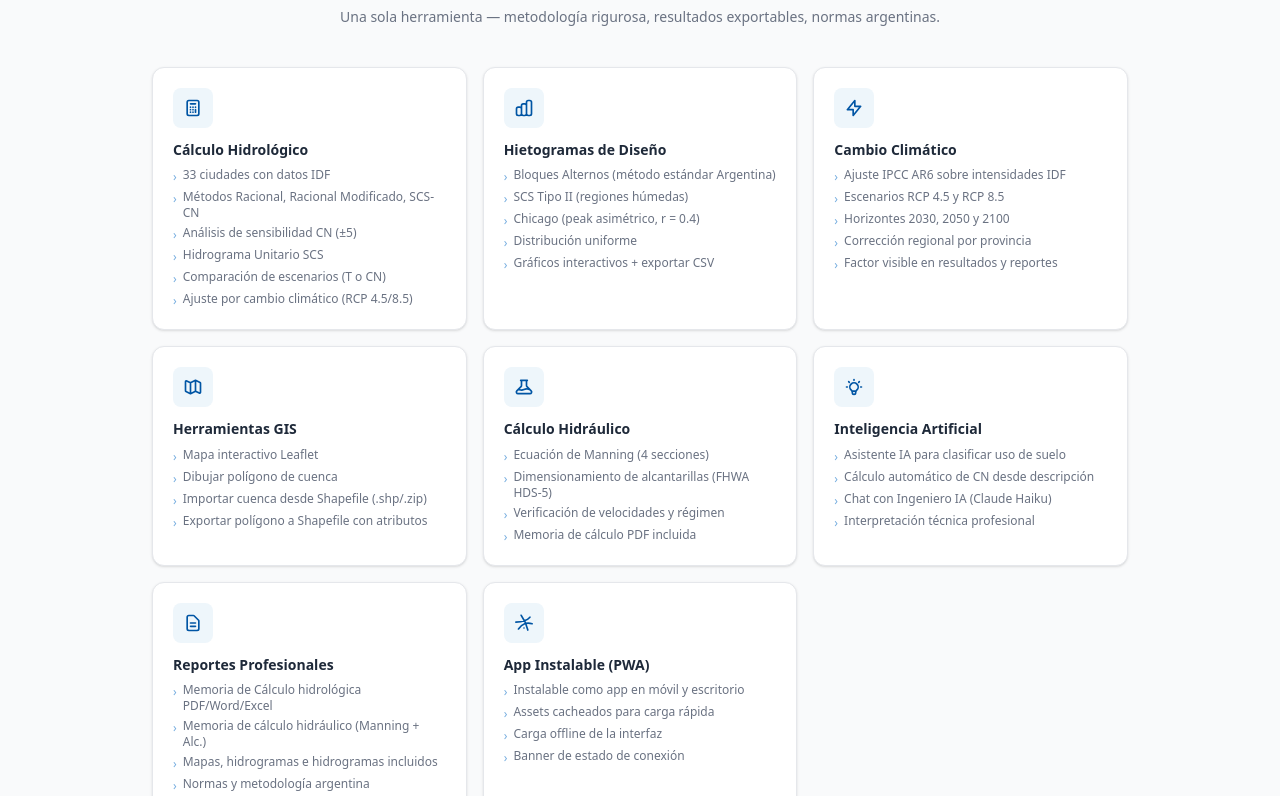
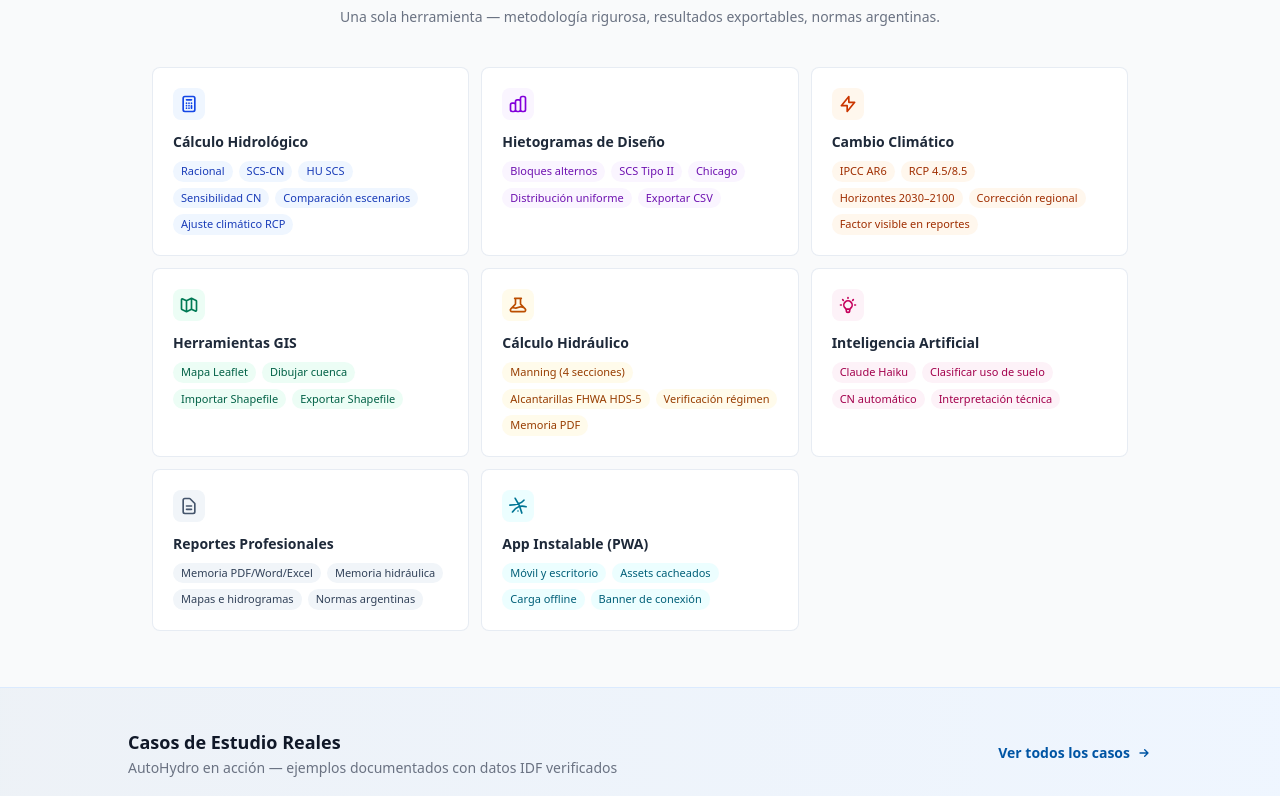
Before and after one commit to ammarmahfoud90/autohydro-argentina, a React (Vite) app in the folder frontend/: page / in a window 1280 px wide. Shown: the part 1184-1980 px from the top of the page. Built offline with nearby package versions, Linux system fonts and the light colour scheme; no server answers.

Commit message:
feat: redesign feature cards with color-coded identity
Co-Authored-By: Claude Sonnet 4.6 <noreply@anthropic.com>

```diff
--- a/frontend/src/pages/Home.tsx
+++ b/frontend/src/pages/Home.tsx
@@ -29,24 +29,27 @@ const IconClimate = () => (
 interface FeatureCardProps {
   icon: React.ReactNode;
   title: string;
-  items: string[];
+  highlights: string[];
+  iconBg: string;
+  iconColor: string;
+  tagBg: string;
+  tagText: string;
 }
 
-function FeatureCard({ icon, title, items }: FeatureCardProps) {
+function FeatureCard({ icon, title, highlights, iconBg, iconColor, tagBg, tagText }: FeatureCardProps) {
   return (
-    <div className="group rounded-xl border border-gray-200 bg-white p-5 shadow-sm hover:shadow-md hover:-translate-y-0.5 transition-all">
-      <div className="w-10 h-10 rounded-lg bg-[#EEF6FB] flex items-center justify-center mb-3 text-[#0055A4]">
+    <div className="rounded-lg border border-slate-200/80 bg-white p-5 hover:shadow-md hover:border-slate-300 transition-all">
+      <div className={`w-8 h-8 rounded-lg ${iconBg} ${iconColor} flex items-center justify-center mb-3`}>
         {icon}
       </div>
-      <h3 className="font-bold text-gray-800 mb-2 text-sm leading-snug">{title}</h3>
-      <ul className="space-y-1">
-        {items.map((item) => (
-          <li key={item} className="flex items-start gap-1.5 text-xs text-gray-500">
-            <span className="text-[#74ACDF] mt-0.5 shrink-0">›</span>
-            {item}
-          </li>
+      <h3 className="font-semibold text-gray-800 mb-2.5 text-sm leading-snug">{title}</h3>
+      <div className="flex flex-wrap gap-1.5">
+        {highlights.map((h) => (
+          <span key={h} className={`text-[11px] font-medium px-2 py-0.5 rounded-full ${tagBg} ${tagText}`}>
+            {h}
+          </span>
         ))}
-      </ul>
+      </div>
     </div>
   );
 }
@@ -112,86 +115,74 @@ const FEATURES: FeatureCardProps[] = [
   {
     icon: <IconCalc />,
     title: 'Cálculo Hidrológico',
-    items: [
-      `${IDF_ARGENTINA.length} ciudades con datos IDF`,
-      'Métodos Racional, Racional Modificado, SCS-CN',
-      'Análisis de sensibilidad CN (±5)',
-      'Hidrograma Unitario SCS',
-      'Comparación de escenarios (T o CN)',
-      'Ajuste por cambio climático (RCP 4.5/8.5)',
-    ],
+    iconBg: 'bg-blue-50',
+    iconColor: 'text-blue-700',
+    tagBg: 'bg-blue-50',
+    tagText: 'text-blue-800',
+    highlights: ['Racional', 'SCS-CN', 'HU SCS', 'Sensibilidad CN', 'Comparación escenarios', 'Ajuste climático RCP'],
   },
   {
     icon: <IconHieto />,
     title: 'Hietogramas de Diseño',
-    items: [
-      'Bloques Alternos (método estándar Argentina)',
-      'SCS Tipo II (regiones húmedas)',
-      'Chicago (peak asimétrico, r = 0.4)',
-      'Distribución uniforme',
-      'Gráficos interactivos + exportar CSV',
-    ],
+    iconBg: 'bg-purple-50',
+    iconColor: 'text-purple-700',
+    tagBg: 'bg-purple-50',
+    tagText: 'text-purple-800',
+    highlights: ['Bloques alternos', 'SCS Tipo II', 'Chicago', 'Distribución uniforme', 'Exportar CSV'],
   },
   {
     icon: <IconClimate />,
     title: 'Cambio Climático',
-    items: [
-      'Ajuste IPCC AR6 sobre intensidades IDF',
-      'Escenarios RCP 4.5 y RCP 8.5',
-      'Horizontes 2030, 2050 y 2100',
-      'Corrección regional por provincia',
-      'Factor visible en resultados y reportes',
-    ],
+    iconBg: 'bg-orange-50',
+    iconColor: 'text-orange-700',
+    tagBg: 'bg-orange-50',
+    tagText: 'text-orange-800',
+    highlights: ['IPCC AR6', 'RCP 4.5/8.5', 'Horizontes 2030–2100', 'Corrección regional', 'Factor visible en reportes'],
   },
   {
     icon: <IconGIS />,
     title: 'Herramientas GIS',
-    items: [
-      'Mapa interactivo Leaflet',
-      'Dibujar polígono de cuenca',
-      'Importar cuenca desde Shapefile (.shp/.zip)',
-      'Exportar polígono a Shapefile con atributos',
-    ],
+    iconBg: 'bg-emerald-50',
+    iconColor: 'text-emerald-700',
+    tagBg: 'bg-emerald-50',
+    tagText: 'text-emerald-800',
+    highlights: ['Mapa Leaflet', 'Dibujar cuenca', 'Importar Shapefile', 'Exportar Shapefile'],
   },
   {
     icon: <IconHydro />,
     title: 'Cálculo Hidráulico',
-    items: [
-      'Ecuación de Manning (4 secciones)',
-      'Dimensionamiento de alcantarillas (FHWA HDS-5)',
-      'Verificación de velocidades y régimen',
-      'Memoria de cálculo PDF incluida',
-    ],
+    iconBg: 'bg-amber-50',
+    iconColor: 'text-amber-700',
+    tagBg: 'bg-amber-50',
+    tagText: 'text-amber-800',
+    highlights: ['Manning (4 secciones)', 'Alcantarillas FHWA HDS-5', 'Verificación régimen', 'Memoria PDF'],
   },
   {
     icon: <IconAI />,
     title: 'Inteligencia Artificial',
-    items: [
-      'Asistente IA para clasificar uso de suelo',
-      'Cálculo automático de CN desde descripción',
-      'Chat con Ingeniero IA (Claude Haiku)',
-      'Interpretación técnica profesional',
-    ],
+    iconBg: 'bg-pink-50',
+    iconColor: 'text-pink-700',
+    tagBg: 'bg-pink-50',
+    tagText: 'text-pink-800',
+    highlights: ['Claude Haiku', 'Clasificar uso de suelo', 'CN automático', 'Interpretación técnica'],
   },
   {
     icon: <IconReport />,
     title: 'Reportes Profesionales',
-    items: [
-      'Memoria de Cálculo hidrológica PDF/Word/Excel',
-      'Memoria de cálculo hidráulico (Manning + Alc.)',
-      'Mapas, hidrogramas e hidrogramas incluidos',
-      'Normas y metodología argentina',
-    ],
+    iconBg: 'bg-slate-100',
+    iconColor: 'text-slate-600',
+    tagBg: 'bg-slate-100',
+    tagText: 'text-slate-700',
+    highlights: ['Memoria PDF/Word/Excel', 'Memoria hidráulica', 'Mapas e hidrogramas', 'Normas argentinas'],
   },
   {
     icon: <IconOffline />,
     title: 'App Instalable (PWA)',
-    items: [
-      'Instalable como app en móvil y escritorio',
-      'Assets cacheados para carga rápida',
-      'Carga offline de la interfaz',
-      'Banner de estado de conexión',
-    ],
+    iconBg: 'bg-cyan-50',
+    iconColor: 'text-cyan-700',
+    tagBg: 'bg-cyan-50',
+    tagText: 'text-cyan-800',
+    highlights: ['Móvil y escritorio', 'Assets cacheados', 'Carga offline', 'Banner de conexión'],
   },
 ];
 
@@ -310,7 +301,7 @@ export function Home() {
             Una sola herramienta — metodología rigurosa, resultados exportables, normas argentinas.
           </p>
         </div>
-        <div className="grid grid-cols-1 sm:grid-cols-2 lg:grid-cols-3 gap-4">
+        <div className="grid grid-cols-1 md:grid-cols-2 lg:grid-cols-3 gap-3">
           {FEATURES.map((f) => (
             <FeatureCard key={f.title} {...f} />
           ))}
```
